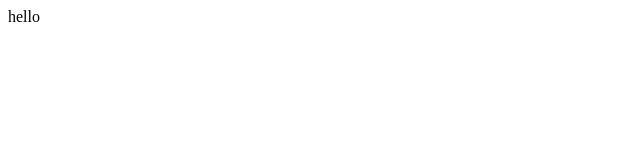
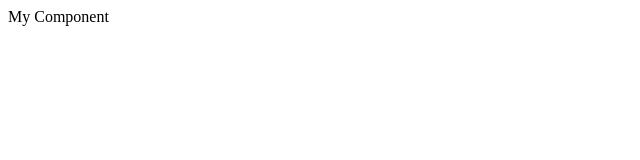
Before and after one commit to roseline124/skill-for-react, a React (Create React App) app: page / in a window 1280 px wide. Shown: the top 160 px of the page, without its empty margins (0-640 px from the left). Built offline with nearby package versions, Linux system fonts and the light colour scheme.

Commit message:
feature: add function component

```diff
--- a/src/App.js
+++ b/src/App.js
@@ -1,7 +1,8 @@
 import React from 'react'
+import MyComponent from './components/MyComponent'
 
 function App() {
-	return <div>hello</div>
+	return <MyComponent />
 }
 
 export default App
--- /dev/null
+++ b/src/components/MyComponent.jsx
@@ -0,0 +1,7 @@
+import React from 'react'
+
+const MyComponent = () => {
+	return <div>My Component</div>
+}
+
+export default MyComponent
--- /dev/null
+++ b/src/components/index.js
@@ -0,0 +1 @@
+export { default as MyComponent } from './MyComponent'
```
